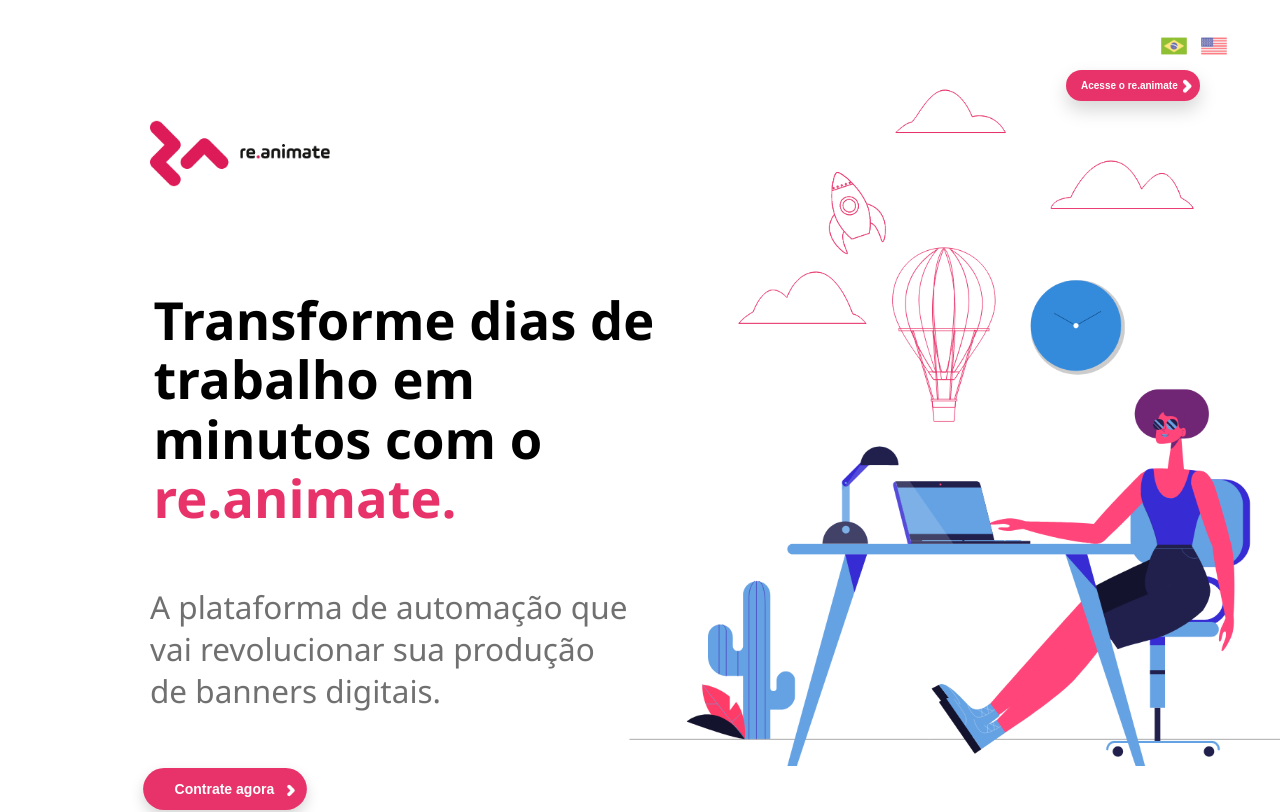
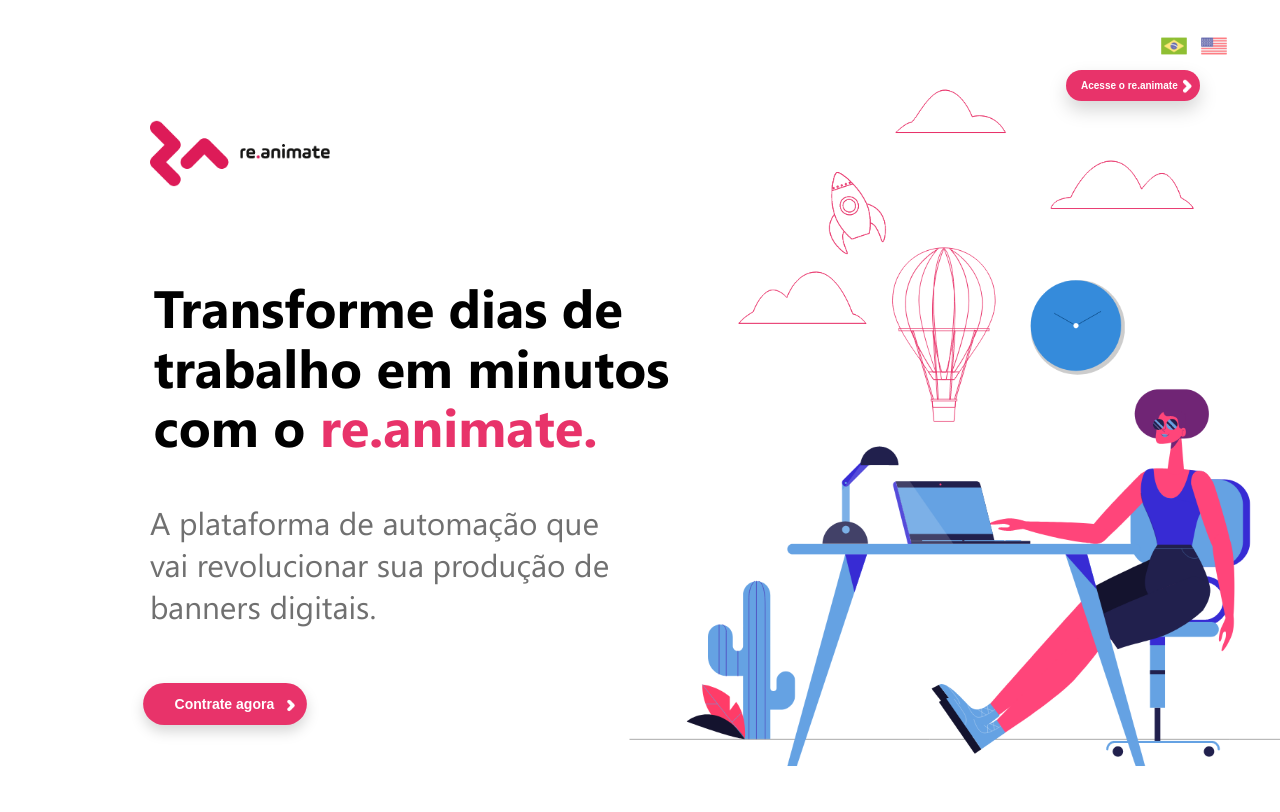
Before and after one commit to glhermepaiva/lp_reanimate2022, a Next.js app: page / in a window 1280 px wide. Shown: the top 812 px of the page. Built offline with nearby package versions, Linux system fonts and the light colour scheme.

Commit message:
Corrigidas fontes

```diff
--- a/src/styles/globals.css
+++ b/src/styles/globals.css
@@ -1,9 +1,23 @@
 html,body {
   padding: 0;
   margin: 0;
-  font-family: 'Segoe UI', Tahoma, Geneva, Verdana, sans-serif;
+  font-family: Segoe UI;
   text-rendering: optimizeLegibility;
   overflow-x: hidden;
+}
+
+@font-face {
+  font-family: 'Segoe UI';
+  src: url('../assets/fonts/Segoe-UI.woff');
+  font-style: normal;
+  font-weight: normal;
+}
+
+@font-face {
+  font-family: 'Segoe UI';
+  src: url('../assets/fonts/Segoe-UI-Bold.woff');
+  font-weight: bold;
+  font-style: normal;
 }
 
 a {
@@ -36,7 +50,7 @@
 
 textarea:focus {
   outline: none;
-  font-family: 'Segoe UI', Tahoma, Geneva, Verdana, sans-serif;
+  font-family: 'Segoe UI';
 }
 
 textarea:focus::placeholder {
```
Also changed, not shown: src/assets/fonts/Segoe-UI-Bold.woff (added), src/assets/fonts/Segoe-UI.woff (added).
